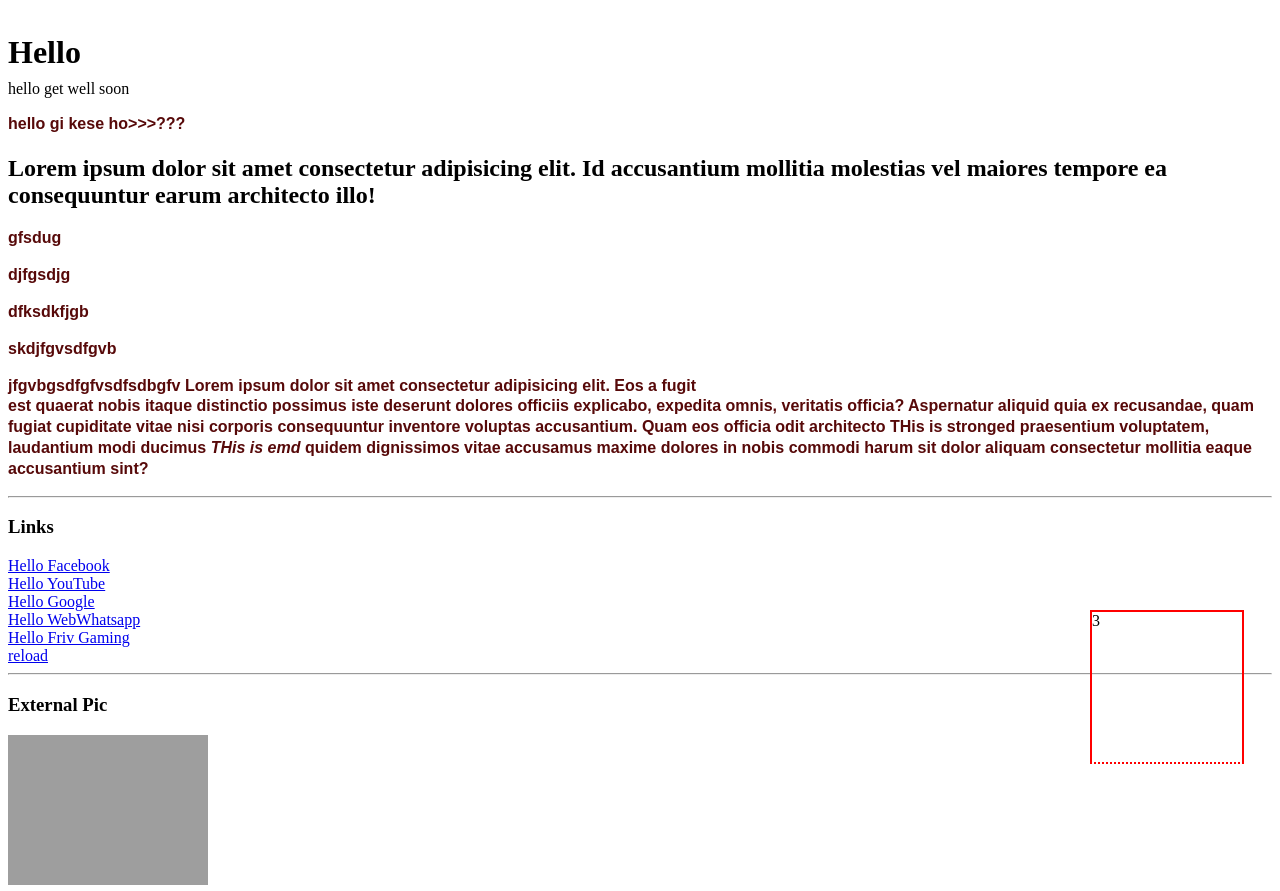
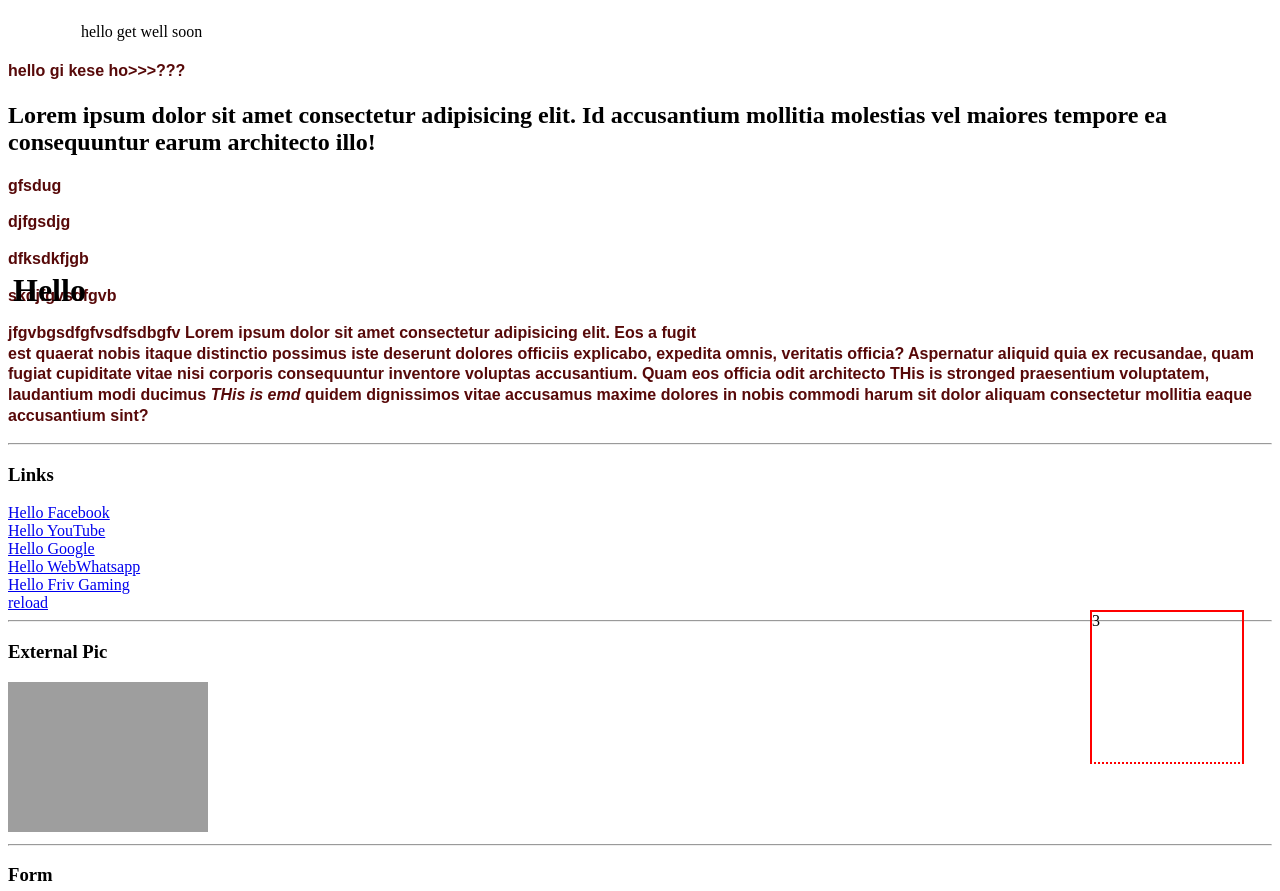
Before and after one commit to pyaarsinghdua/PracticeWebDev, a plain HTML site: page index.html in a window 1280 px wide. Shown: the top 891 px of the page. Drawn offline with Linux system fonts and the light colour scheme; grey boxes are pictures that could not be loaded; a web font is replaced by a local one.

Commit message:
Third correction

```diff
--- a/index.html
+++ b/index.html
@@ -186,9 +186,10 @@
             background-color: rosybrown;
         }
         #topheading{
+            display: inline;
             position: sticky;
-            top: 34px;
-            right: 34px;
+            top: 34%;
+            left: 1%;
         }
     </style>
 </head>
```
